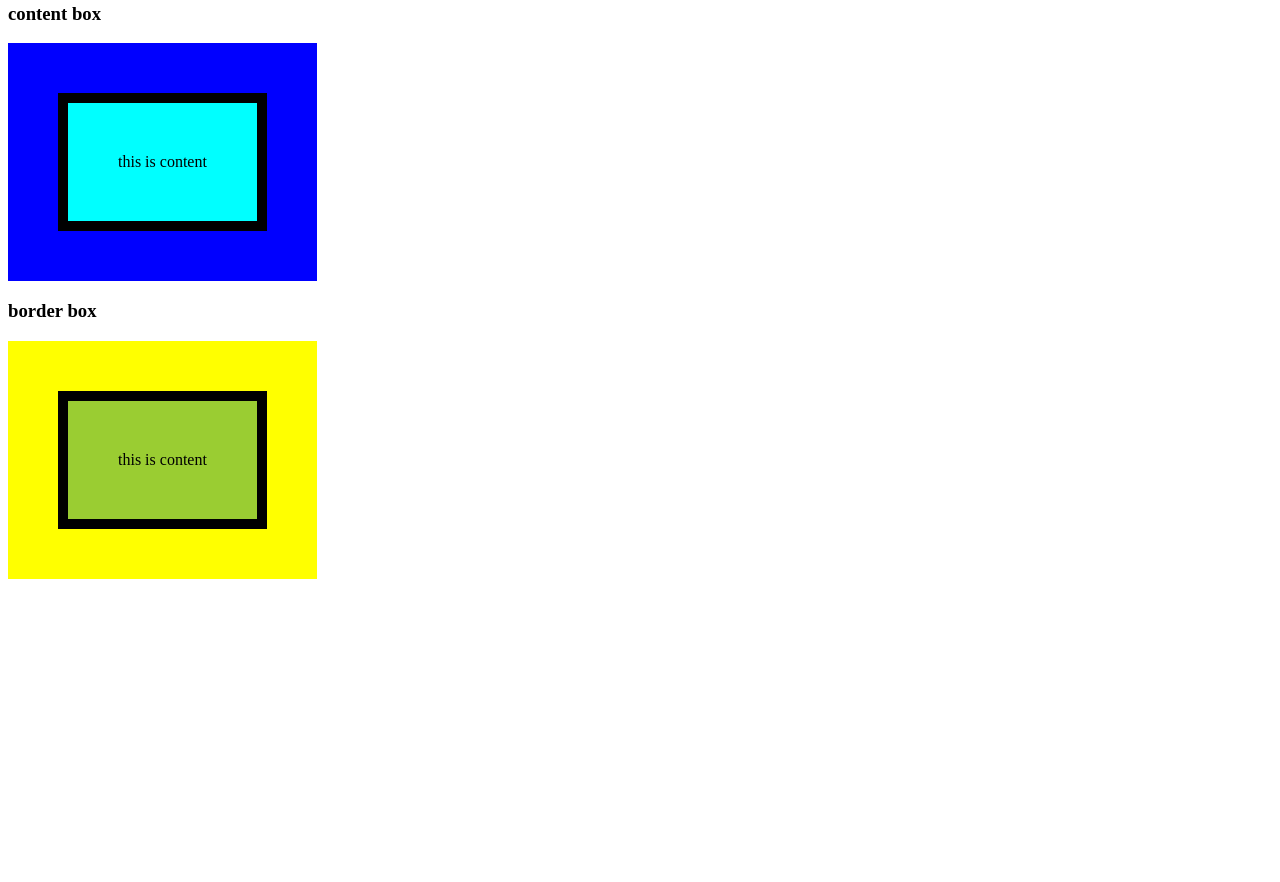
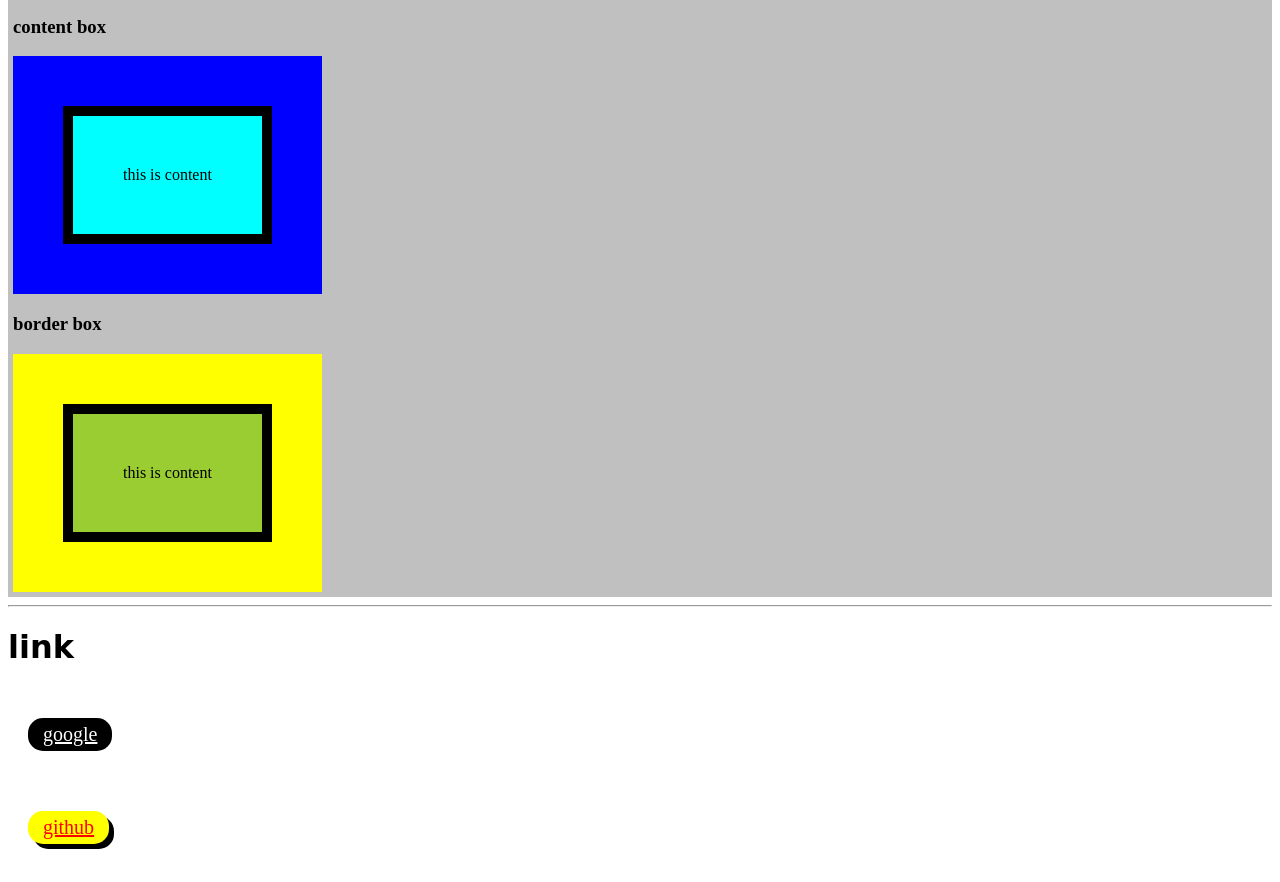
Before and after one commit to mukesh1308/css-demo, a plain HTML site: page index.html in a window 1280 px wide. Shown: the part 1124-2006 px from the top of the page. Before the commit the page ends 1711 px from the top, so only its background shows below. Drawn offline with Linux system fonts and the light colour scheme; a web font is replaced by a local one.

Commit message:
styling link tag

```diff
--- a/index.html
+++ b/index.html
@@ -59,6 +59,36 @@
             border: 10px solid black;
             box-sizing: border-box;
         }
+        a[href="https://www.google.com"]:link,a[href="https://www.google.com"]:visited{
+            display: inline-block;
+            font-size: 20px;
+            color: white;
+            background-color: black;
+            padding: 5px 15px;
+            border-radius: 15px;
+            margin: 30px 20px;
+        }
+        a[href="https://www.google.com"]:hover,a[href="https://www.google.com"]:active{
+            background-color: yellow;
+            color: red;
+        }
+        a[href="https://github.com/mukesh1308"]:link,a[href="https://github.com/mukesh1308"]:visited{
+            display: inline-block;
+            font-size: 20px;
+            color: red;
+            background-color: yellow;
+            padding: 5px 15px;
+            border-radius: 15px;
+            box-shadow: 5px 5px 0px black;
+            margin: 30px 20px;
+            /* transition: 0.2s; */
+            position: relative;
+        }
+        a[href="https://github.com/mukesh1308"]:hover,a[href="https://github.com/mukesh1308"]:active{
+            box-shadow: 0px 0px 0px black;
+            top:5px;
+            left:5px;
+        }
     </style>
 </head>
 <body>
@@ -71,7 +101,7 @@
     <img class="small-image" src="image/hader image.png"><br>
     <div class="border-text">mukesh</div>
     <div id="id-1">this is id !!!</div><hr>
-    <section class="box-model">
+    <section style="background-color: silver; padding: 5px;" class="box-model">
         <h1>box model</h1>
         <div>
             <h3>content box</h3>
@@ -85,5 +115,9 @@
 
         </div>
     </section>
+    <hr>
+    <h1>link</h1>
+    <a href="https://www.google.com">google</a><br>
+    <a href="https://github.com/mukesh1308">github</a>
 </body>
 </html>
```
